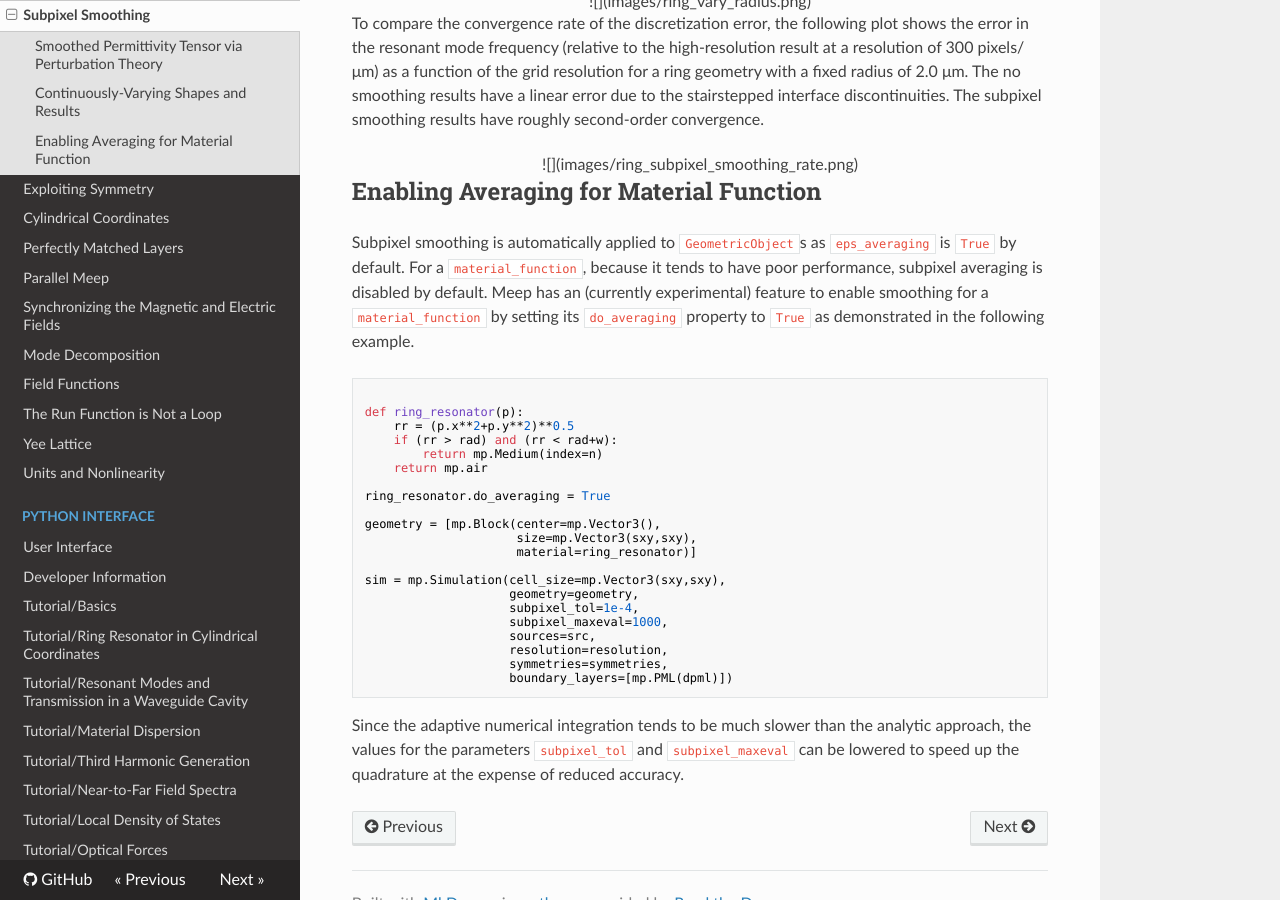
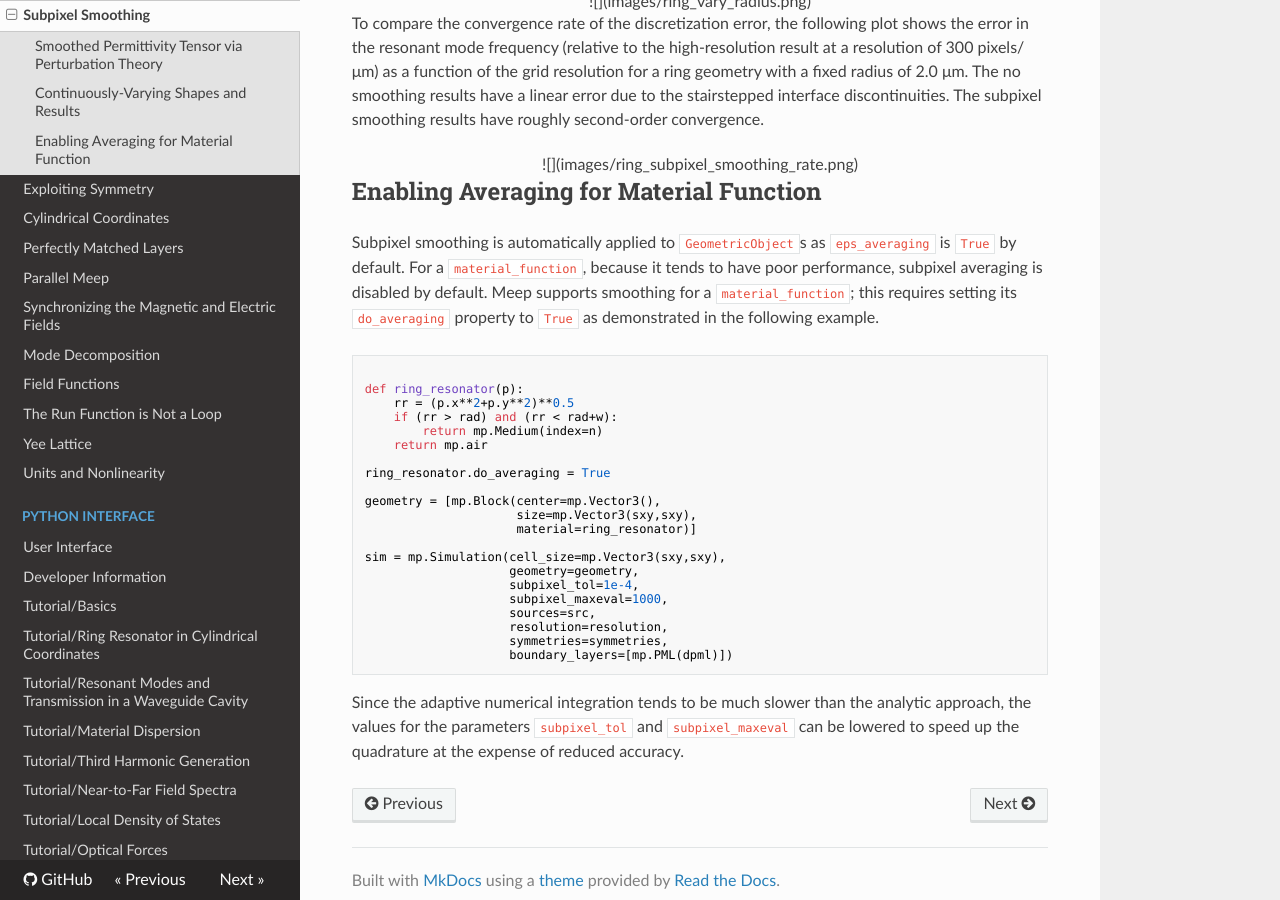
Before and after one commit to NanoComp/meep, an MkDocs documentation site: the page built from doc/docs/Subpixel_Smoothing.md, in a window 1280 px wide and 900 px high, scrolled down 2664 px. Built offline with MkDocs 1.6.1, drawn with Linux system fonts in a browser that asks for light colours; nearby versions of some CDN libraries; formulas are drawn with MathJax 3; old or Windows-style settings are respelled for this version of MkDocs.

Commit message:
minor fixes and tweaks

````diff
--- a/doc/docs/Subpixel_Smoothing.md
+++ b/doc/docs/Subpixel_Smoothing.md
@@ -91,7 +91,7 @@ To compare the convergence rate of the discretization error, the following plot
 Enabling Averaging for Material Function
 ----------------------------------------
 
-Subpixel smoothing is automatically applied to `GeometricObject`s as `eps_averaging` is `True` by default. For a `material_function`, because it tends to have poor performance, subpixel averaging is disabled by default. Meep has an (currently experimental) feature to enable smoothing for a `material_function` by setting its `do_averaging` property to `True` as demonstrated in the following example.
+Subpixel smoothing is automatically applied to `GeometricObject`s as `eps_averaging` is `True` by default. For a `material_function`, because it tends to have poor performance, subpixel averaging is disabled by default. Meep supports smoothing for a `material_function`; this requires setting its `do_averaging` property to `True` as demonstrated in the following example.
 
 ```py
 
````
Also changed, not shown: doc/docs/Acknowledgements.md (+1 -1 lines), doc/docs/Python_Tutorials/Near_to_Far_Field_Spectra.md (+8 -8 lines), doc/docs/Scheme_Tutorials/Near_to_Far_Field_Spectra.md (+2 -2 lines).
